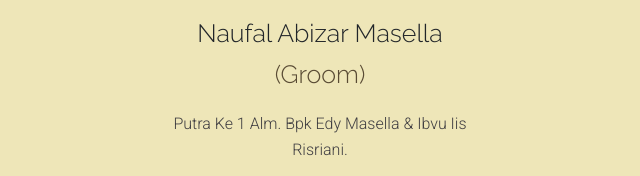
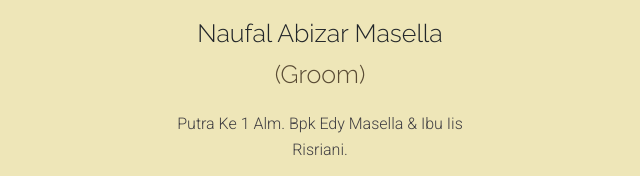
Before and after one commit to hs-1337/mae-nofal, a plain HTML site: page index.html in a window 1280 px wide. Shown: the part 1455-1631 px from the top of the page, 605-1245 px from the left. Drawn offline with nearby package versions, Linux system fonts and the light colour scheme; some packages are replaced by stand-ins of ours; animation ran at ten frames a second.

Commit message:
Update index.html

```diff
--- a/index.html
+++ b/index.html
@@ -180,7 +180,7 @@
 							<h4>Naufal Abizar Masella
 								<span class="custom-color"> (Groom)</span>
 							</h4>
-							<p>Putra Ke 1 Alm. Bpk Edy Masella & Ibvu Iis Risriani.</p>
+							<p>Putra Ke 1 Alm. Bpk Edy Masella & Ibu Iis Risriani.</p>
 							<ul class="social-link">
 								<li class="d-inline-block" data-aos="fade-up" data-aos-duration="300" data-aos-delay="300">
 									<a href="#" target="_blank" title="Facebook">
```
